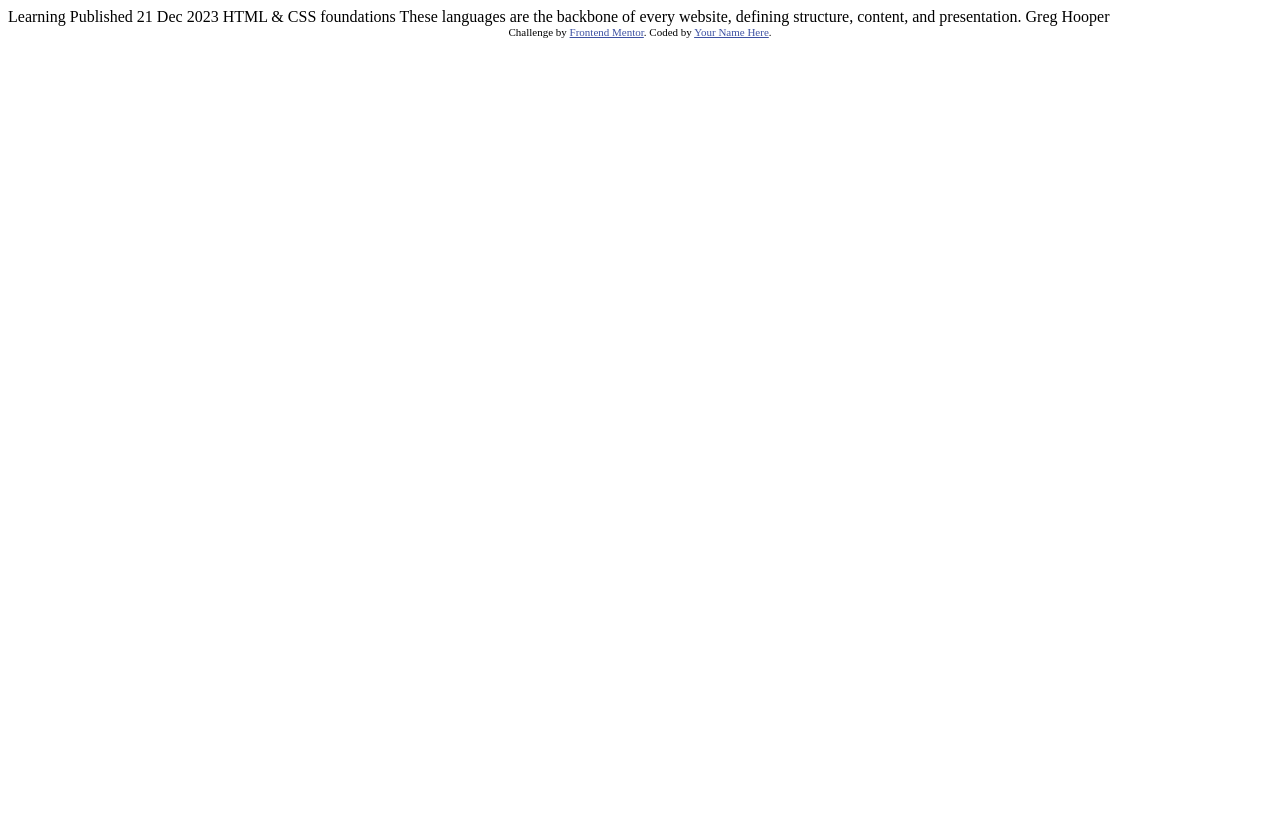
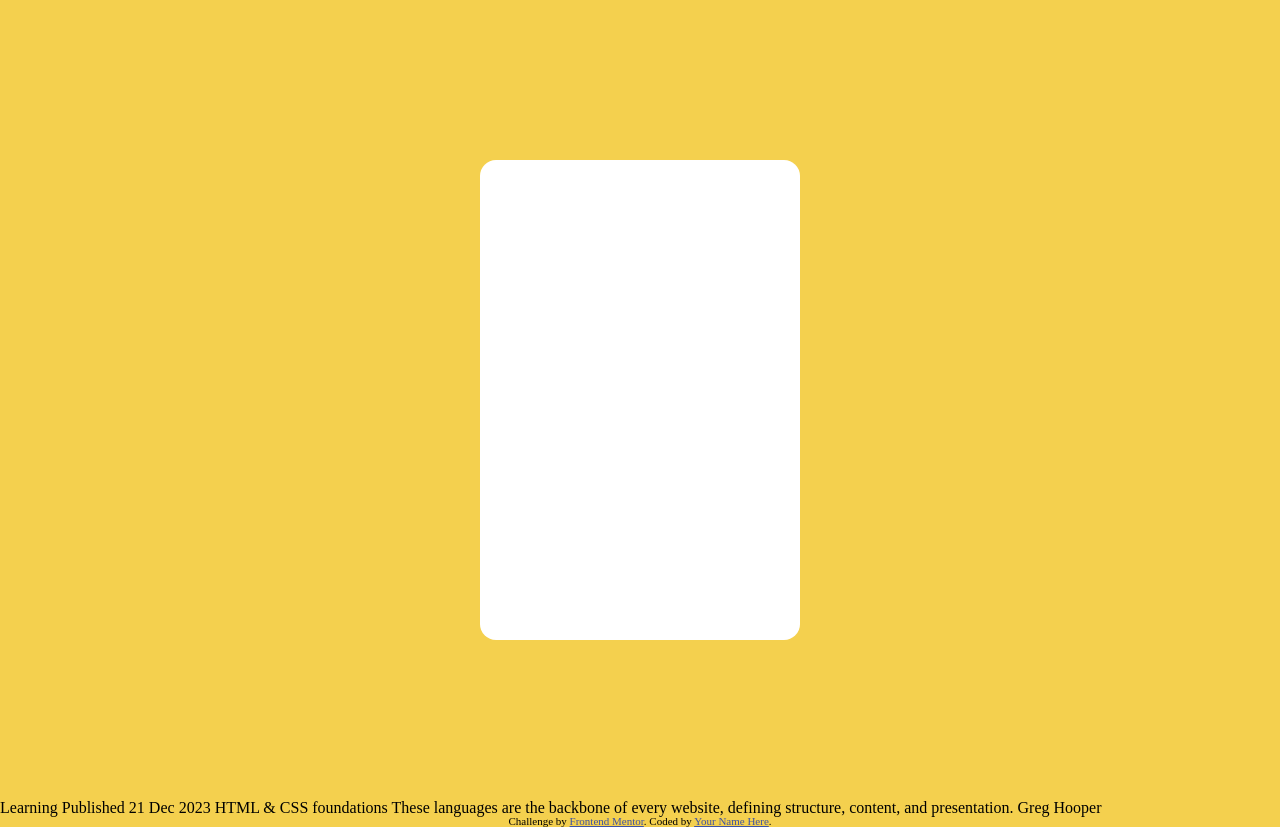
Before and after one commit to Vidottizzz/Blog-Preview-Card, a plain HTML site: page index.html in a window 1280 px wide. Before the commit the page ends 800 px from the top, so only its background shows below. Drawn offline with Linux system fonts and the light colour scheme.

Commit message:
remember

```diff
--- a/index.html
+++ b/index.html
@@ -5,7 +5,7 @@
   <meta name="viewport" content="width=device-width, initial-scale=1.0"> <!-- displays site properly based on user's device -->
 
   <link rel="icon" type="image/png" sizes="32x32" href="./assets/images/favicon-32x32.png">
-
+  <link rel="stylesheet" href="styles/style.css">
   <title>Frontend Mentor | Blog preview card</title>
 
   <!-- Feel free to remove these styles or customise in your own stylesheet 👍 -->
@@ -15,6 +15,15 @@
   </style>
 </head>
 <body>
+  <section id="card">
+
+ <header></header>
+ <main></main>
+ <footer></footer>
+
+  </section>
+
+
 
   Learning
 
--- /dev/null
+++ b/styles/style.css
@@ -0,0 +1,68 @@
+:root {
+    /* #COLORS */
+    --Yellow: hsl(47, 88%, 63%);
+
+    /* ### Neutral */
+
+    --White: hsl(0, 0%, 100%);
+    --Grey: hsl(0, 0%, 50%);
+    --Black: hsl(0, 0%, 7%);
+
+    /* ## Typography */
+
+  }
+
+
+html, body, div, span, applet, object, iframe,
+h1, h2, h3, h4, h5, h6, p, blockquote, pre,
+a, abbr, acronym, address, big, cite, code,
+del, dfn, em, img, ins, kbd, q, s, samp,
+small, strike, strong, sub, sup, tt, var,
+b, u, i, center,
+dl, dt, dd, ol, ul, li,
+fieldset, form, label, legend,
+table, caption, tbody, tfoot, thead, tr, th, td,
+article, aside, canvas, details, embed,
+figure, figcaption, footer, header, hgroup,
+menu, nav, output, ruby, section, summary,
+time, mark, audio, video {
+	margin: 0;
+	padding: 0;
+	border: 0;
+	font-size: 100%;
+	font: inherit;
+	vertical-align: baseline;
+}
+/* HTML5 display-role reset for older browsers */
+article, aside, details, figcaption, figure,
+footer, header, hgroup, menu, nav, section {
+	display: block;
+}
+body {
+	line-height: 1;
+    font-size: 16px;
+    background-color: var(--Yellow);
+}
+ol, ul {
+	list-style: none;
+}
+blockquote, q {
+	quotes: none;
+}
+blockquote:before, blockquote:after,
+q:before, q:after {
+	content: '';
+	content: none;
+}
+table {
+	border-collapse: collapse;
+	border-spacing: 0;
+}
+
+#card {
+    width: 20rem;
+    height: 30rem;
+    background-color: var(--White);
+    margin: 10rem auto;
+    border-radius: 1rem;
+}
```
